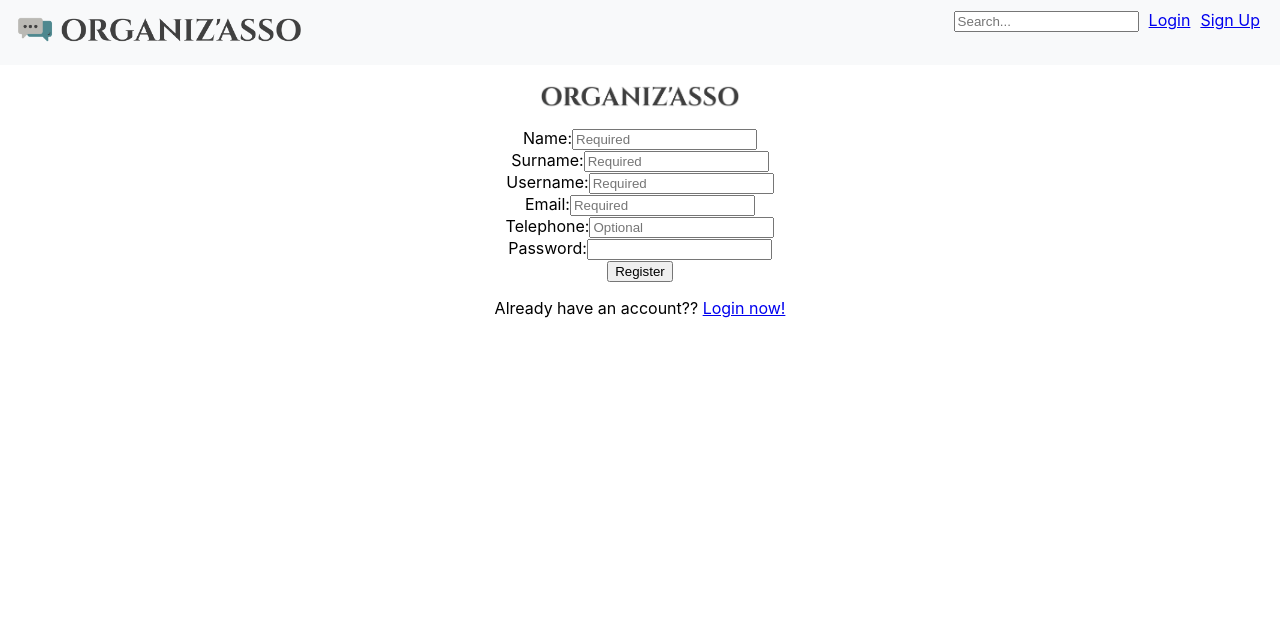
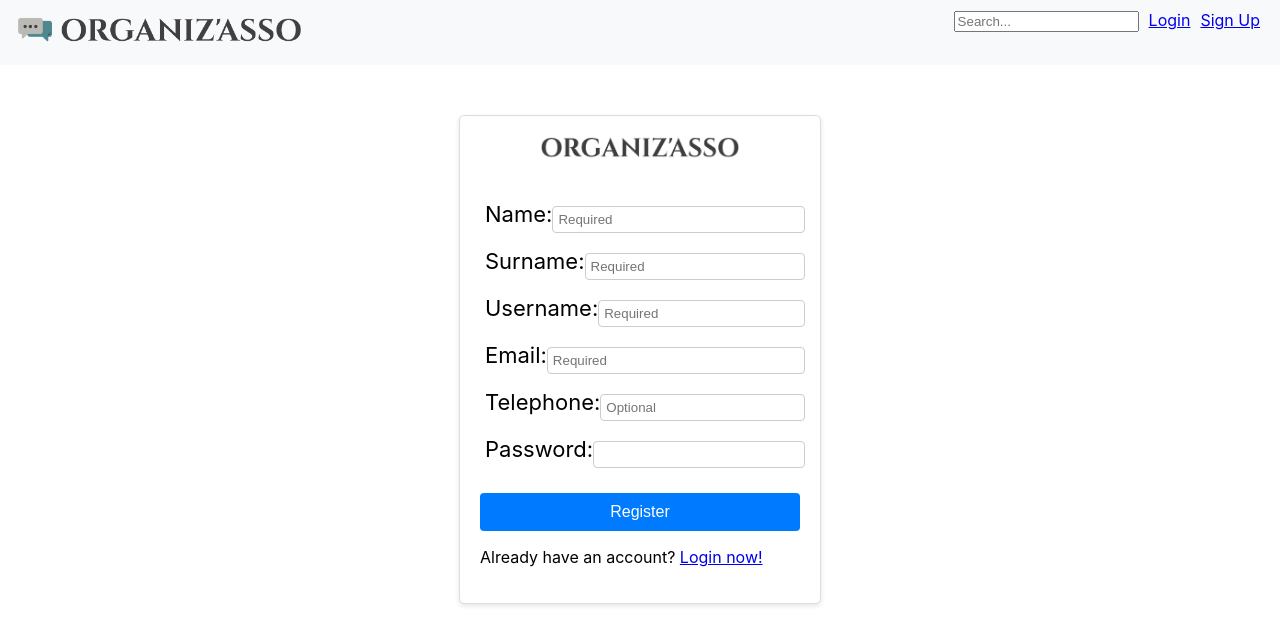
Before and after one commit to cangenis/web-project-deneme, a React (Create React App) app: page /signup in a window 1280 px wide. Shown: the top 644 px of the page. Built offline with nearby package versions, Linux system fonts and the light colour scheme.

Commit message:
Styling and some functionalities

```diff
--- a/src/AuthContext.js
+++ b/src/AuthContext.js
@@ -1,5 +1,5 @@
 import React, { createContext, useContext, useState, useEffect } from "react";
-import { useNavigate } from "react-router-dom"; // Import useNavigate for redirection
+import { useNavigate } from "react-router-dom";
 
 const AuthContext = createContext();
 
@@ -14,11 +14,23 @@ export const AuthProvider = ({ children }) => {
       id: userCredentials.id,
       name: userCredentials.name,
       surname: userCredentials.surname,
+      username: userCredentials.username,
+      email: userCredentials.email,
+      telephone: userCredentials.telephone,
+    });
+    navigate("/forum"); // Redirect to the forum page after login
+  };
+
+  const signup = (userCredentials) => {
+    setUser({
+      id: userCredentials.id,
+      name: userCredentials.name,
+      surname: userCredentials.surname,
       telephone: userCredentials.telephone,
       username: userCredentials.username,
       email: userCredentials.email,
     });
-    navigate("/forum"); // Redirect to the forum page after login
+    navigate("/login"); // Redirect to the forum page after signup
   };
 
   const logout = () => {
@@ -28,7 +40,7 @@ export const AuthProvider = ({ children }) => {
 
   // Provide user, login, and logout throughout the component tree
   return (
-    <AuthContext.Provider value={{ user, login, logout }}>
+    <AuthContext.Provider value={{ user, login, signup, logout }}>
       {children}
     </AuthContext.Provider>
   );
--- a/src/components/Home.jsx
+++ b/src/components/Home.jsx
@@ -1,6 +1,6 @@
 import React from "react";
 import { Link } from "react-router-dom";
-import "../style/Home.css";
+import "../styles/Home.css";
 
 function Home() {
   return (
--- a/src/components/Login.jsx
+++ b/src/components/Login.jsx
@@ -2,7 +2,7 @@ import React, { useState } from "react";
 import axios from "axios";
 import { useAuth } from "../AuthContext";
 import { Link } from "react-router-dom";
-import "../style/Login.css";
+import "../styles/Login.css";
 import nameLogo from "../assets/organizasso-name-transparent.png";
 
 function Login() {
@@ -27,9 +27,23 @@ function Login() {
   };
 
   return (
-    <div style={{ textAlign: "center", marginTop: "20px" }}>
-      <form onSubmit={handleSubmit}>
-        <img src={nameLogo} alt="Name Logo" style={{ maxWidth: "200px" }} />
+    <div className="login-container">
+      <form onSubmit={handleSubmit} className="login-form">
+        <div
+          style={{
+            display: "flex",
+            justifyContent: "center",
+            alignItems: "center",
+          }}
+        >
+          <img
+            src={nameLogo}
+            alt="Name Logo"
+            style={{
+              maxWidth: "200px",
+            }}
+          />
+        </div>
         <p></p>
         <input
           type="email"
@@ -43,7 +57,7 @@ function Login() {
           placeholder="password"
           onChange={(e) => setPassword(e.target.value)}
         />
-        <button type="submit" className="login-button">
+        <button type="submit" className="login-link">
           Login
         </button>
       </form>
--- a/src/components/SignUp.jsx
+++ b/src/components/SignUp.jsx
@@ -1,16 +1,19 @@
 import React, { useState } from "react";
 import axios from "axios";
+import { useAuth } from "../AuthContext";
 import { Link } from "react-router-dom";
+import "../styles/SignUp.css";
 import nameLogo from "../assets/organizasso-name-transparent.png";
 
 function SignUp() {
   const [name, setName] = useState("");
   const [surname, setSurname] = useState("");
-  const [telephone, setTelephone] = useState("");
   const [username, setUsername] = useState("");
   const [email, setEmail] = useState("");
+  const [telephone, setTelephone] = useState("");
   const [password, setPassword] = useState("");
   const [message, setMessage] = useState("");
+  const { signup } = useAuth(); // Use signup from context
 
   const handleSubmit = async (event) => {
     event.preventDefault();
@@ -18,12 +21,15 @@ function SignUp() {
       const response = await axios.post("http://localhost:5001/register", {
         name,
         surname,
-        telephone,
         username,
         email,
+        telephone,
         password,
       });
       setMessage("User created successfully: " + response.data.username);
+      if (response.data) {
+        signup(response.data); // Pass user data to signup function
+      }
     } catch (error) {
       if (error.response) {
         // The request was made and the server responded with a status code
@@ -40,9 +46,23 @@ function SignUp() {
   };
 
   return (
-    <div style={{ textAlign: "center", marginTop: "20px" }}>
-      <img src={nameLogo} alt="Name Logo" style={{ maxWidth: "200px" }} />
-      <form onSubmit={handleSubmit}>
+    <div className="sign-up-container">
+      <div
+        style={{
+          display: "flex",
+          justifyContent: "center",
+          alignItems: "center",
+        }}
+      >
+        <img
+          src={nameLogo}
+          alt="Name Logo"
+          style={{
+            maxWidth: "200px",
+          }}
+        />
+      </div>
+      <form onSubmit={handleSubmit} className="sign-up-form">
         <p></p>
         <div>
           <label>
@@ -115,12 +135,14 @@ function SignUp() {
           </label>
         </div>
         <div>
-          <button type="submit">Register</button>
+          <button type="submit" className="sign-up-link">
+            Register
+          </button>
         </div>
       </form>
       <p>{message}</p>
       <p>
-        Already have an account?? <Link to="/login">Login now!</Link>
+        Already have an account? <Link to="/login">Login now!</Link>
       </p>
     </div>
   );
--- a/src/models/User.js
+++ b/src/models/User.js
@@ -4,9 +4,9 @@ const bcrypt = require("bcryptjs");
 const UserSchema = new mongoose.Schema({
   name: { type: String, required: true },
   surname: { type: String, required: true },
-  telephone: { type: String, required: false, unique: true },
   username: { type: String, required: true, unique: true },
   email: { type: String, required: true, unique: true },
+  telephone: { type: String, required: false },
   password: { type: String, required: true },
 });
 
--- a/src/style/Login.css
+++ /dev/null
@@ -1,14 +0,0 @@
-.login-button {
-  width: 5%;
-  background-color: #24527a;
-  color: #e0ebeb;
-  margin: 5px 0;
-  padding: 5px 0;
-  height: 10%;
-  border-radius: 0.6em;
-  cursor: pointer;
-  font-size: 0.9em;
-  font-weight: 600;
-  text-align: center;
-  vertical-align: middle;
-}
--- /dev/null
+++ b/src/styles/Login.css
@@ -0,0 +1,54 @@
+.login-container {
+  max-width: 25%;
+  margin: 50px auto;
+  padding: 20px;
+  border: 1px solid #ddd;
+  border-radius: 5px;
+  box-shadow: 0 2px 5px rgba(0, 0, 0, 0.1);
+  background-color: white;
+}
+
+.login-form {
+  display: flex;
+  flex-direction: column;
+}
+
+.login-form label {
+  margin-bottom: 5px;
+  font-weight: bold;
+}
+
+.login-form input {
+  padding: 8px;
+  margin-bottom: 10px;
+  border: 1px solid #ccc;
+  border-radius: 4px;
+}
+
+.login-form button {
+  padding: 10px;
+  background-color: #007bff;
+  color: white;
+  border: none;
+  border-radius: 4px;
+  cursor: pointer;
+  font-size: 16px;
+}
+
+.login-form button:hover {
+  background-color: #0056b3;
+}
+
+.login-form .login-link {
+  text-align: center;
+  margin-top: 20px;
+}
+
+.login-form .login-link a {
+  color: #007bff;
+  text-decoration: none;
+}
+
+.login-form .login-link a:hover {
+  text-decoration: underline;
+}
--- /dev/null
+++ b/src/styles/SignUp.css
@@ -0,0 +1,62 @@
+.sign-up-container {
+  max-width: 25%;
+  margin: 50px auto;
+  padding: 20px;
+  border: 1px solid #ddd;
+  border-radius: 5px;
+  box-shadow: 0 2px 5px rgba(0, 0, 0, 0.1);
+  background-color: white;
+}
+
+.sign-up-form {
+  display: flex;
+  flex-direction: column;
+}
+
+.sign-up-form label {
+  width: 100%;
+  padding: 5px;
+  display: flex;
+  margin-top: 5px;
+  font-size: 22px;
+  text-align: left;
+}
+
+.sign-up-form input {
+  width: 100%;
+  padding: 5px;
+  margin-top: 5px;
+  border: 1px solid #ccc;
+  border-radius: 4px;
+}
+
+.sign-up-form button {
+  width: 100%;
+  padding: 10px;
+  background-color: #007bff;
+  color: white;
+  border: none;
+  border-radius: 4px;
+  cursor: pointer;
+  font-size: 16px;
+  align-self: center;
+}
+
+.sign-up-form button:hover {
+  background-color: #24527a;
+}
+
+.sign-up-form .sign-up-link {
+  width: 100%;
+  text-align: center;
+  margin-top: 20px;
+}
+
+.sign-up-form .sign-up-link a {
+  color: #24527a;
+  text-decoration: none;
+}
+
+.sign-up-form .sign-up-link a:hover {
+  text-decoration: underline;
+}
```
Also changed, not shown: src/server.js (+4 -4 lines), src/styles/Home.css (renamed from src/style/Home.css), src/styles/Styles.css (renamed from src/style/Styles.css).
